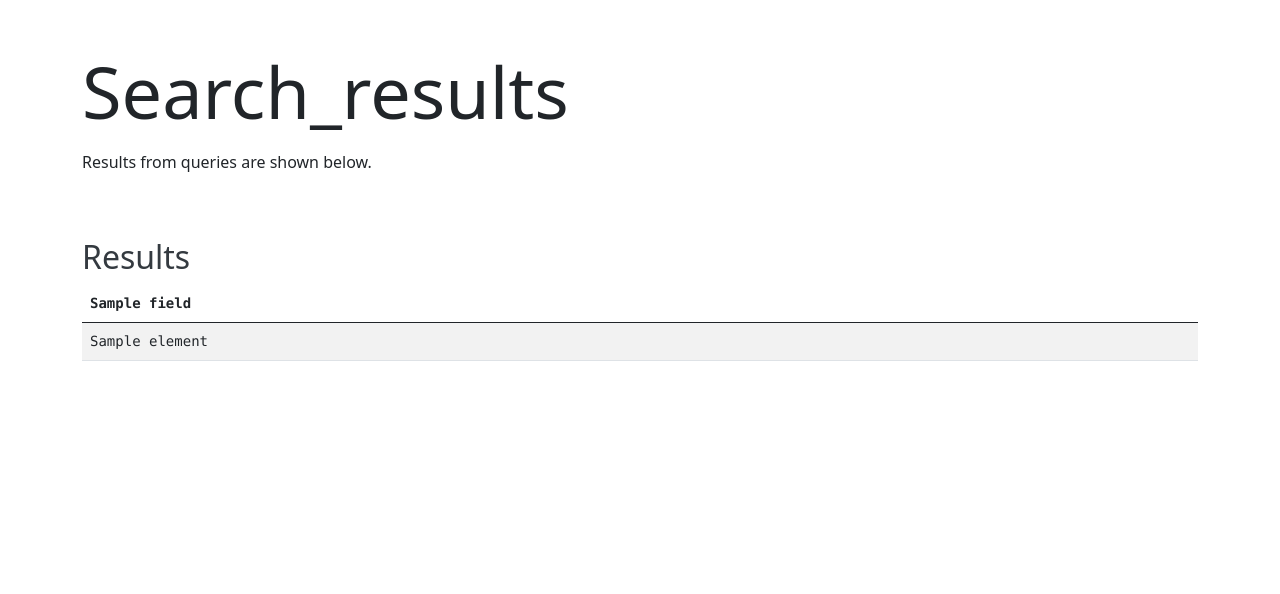
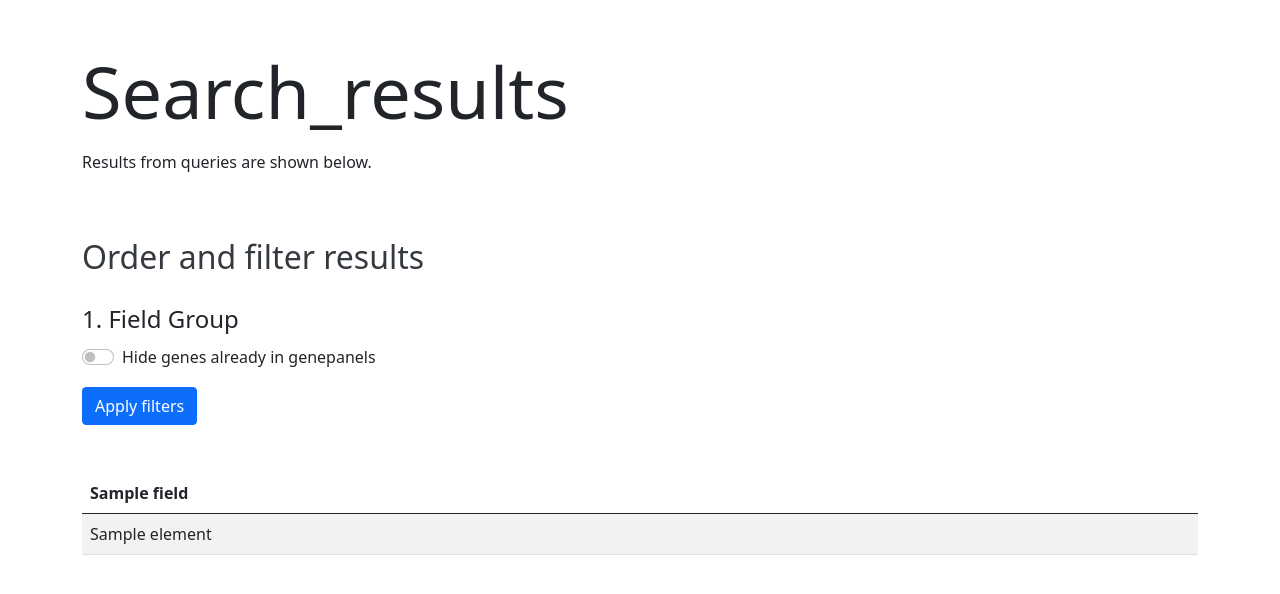
Before and after one commit to MaxNollet/j2_blk4_eindopdracht_flask, a Flask app: template gaps/templates/template_results.html in a window 1280 px wide. Shown: the part 62-656 px from the top of the page. Run offline with Flask 2, Linux system fonts and the light colour scheme; the template is opened without the code that fills it: most values are stand-ins (such as "Sample title", 1, 10 or a date in 2020); parts of the project's set-up code (start-up, migrations or seed data) failed here and were passed over; some libraries are stand-ins or nearby versions.

Commit message:
Group-by bijgewerkt

```diff
--- a/gaps/blueprint_results.py
+++ b/gaps/blueprint_results.py
@@ -28,6 +28,7 @@ def results(query_id: str):
 
     test_results = list()
     group_by = "Gene symbol"
+    # group_by = "Article PubMed ID"
     group_index = fields.index(group_by)
     cache_element = None
     cache_group = None
--- a/gaps/query_builder/select_statement_builder.py
+++ b/gaps/query_builder/select_statement_builder.py
@@ -53,5 +53,8 @@ class SelectStatementBuilder(TableFieldDescriber, TableJoinDescriber):
         # return statement.where(Query.id == query_id)
         return statement.where(self.column_name_describer.get("Query ID").get("column") == query_id)
 
+    def order_by(self, statement: select, order: str):
+        pass
+
     def get_statement(self) -> select:
         return self.__statement
--- a/gaps/templates/template_results.html
+++ b/gaps/templates/template_results.html
@@ -16,7 +16,7 @@
                 <p hidden="">Search ID: {% if query_id %}{{ query_id }}{% endif %}</p>
             </div>
         </div>
-        <div class="row flex-column padding_below_section" id="row_filters" hidden="">
+        <div class="row flex-column padding_below_section" id="row_filters">
             <div class="col">
                 <h2 class="section_header">Order and filter results</h2>
             </div>
@@ -26,29 +26,15 @@
                         <div class="col">
                             <fieldset>
                                 <legend>1. Field Group</legend>
-                                <div id="switch_hide_genes_in_genepanel" class="form-check form-switch"><input
-                                        type="checkbox" id="hide_genes_in_genepanel" class="form-check-input"><label
-                                        class="form-label form-switch-label my-0" id="label_hide_genes_in_genepanel"
-                                        for="hide_genes_in_genepanel">Hide genes already in genepanels</label></div>
+                                <div id="switch_hide_genes_in_genepanel" class="form-check form-switch"><input type="checkbox" id="hide_genes_in_genepanel" class="form-check-input"><label class="form-label form-switch-label my-0" id="label_hide_genes_in_genepanel" for="hide_genes_in_genepanel">Hide genes already in genepanels</label></div>
                             </fieldset>
                         </div>
-                        <div class="col">
-                            <button class="btn btn-primary text-nowrap" id="button_update_filters" type="submit"><span
-                                    class="spinner-border spinner-border-sm gx-2" role="status"
-                                    id="spinner_submit_button" hidden=""></span><span id="text_submit_button">Apply filters<br></span>
-                            </button>
-                        </div>
+                        <div class="col"><button class="btn btn-primary text-nowrap" id="button_update_filters" type="submit"><span class="spinner-border spinner-border-sm gx-2" role="status" id="spinner_submit_button" hidden=""></span><span id="text_submit_button">Apply filters<br></span></button></div>
                     </div>
                 </form>
             </div>
         </div>
-        <div class="row flex-column" id="row_results">
-            <div class="col" id="col_header_results">
-                <h2 id="header_results" class="section_header">Results</h2>
-            </div>
-            <div class="col" id="col_results">
-
-                <code>
+        <div class="row flex-column" id="row_results"><div id="result_custom_code">
     <div class="table-responsive" id="results">
         <table class="table table-striped">
             <thead>
@@ -59,18 +45,38 @@
                 </tr>
             </thead>
             <tbody>
+                {% if grouped and grouped == True %}
                 {% for result in results %}
                 <tr>
                     {% for element in result %}
-                                        <td>{{ element }}</td>
+                    {% if element|length == 1 %}
+                    <td>{{ element[0] }}</td>
+                    {% else %}
+                    <td>
+                        {% for column in element %}
+                        {% if not loop.last %}
+                        {{ column }},
+                        {% else %}
+                        {{ column }}
+                        {% endif %}
+                        {% endfor %}
+                    </td>
+                    {% endif %}
                     {% endfor %}
                 </tr>
                 {% endfor %}
+                {% else %}
+                {% for element in results %}
+                <tr>
+                    {% for column in element %}
+                    <td>{{ column }}</td>
+                    {% endfor %}
+                </tr>
+                {% endfor %}
+                {% endif %}
             </tbody>
         </table>
     </div>
-                </code>
-            </div>
-        </div>
+</div></div>
     </div>
 {% endblock %}
```
Lines whose indentation alone changed are shown as unchanged.
